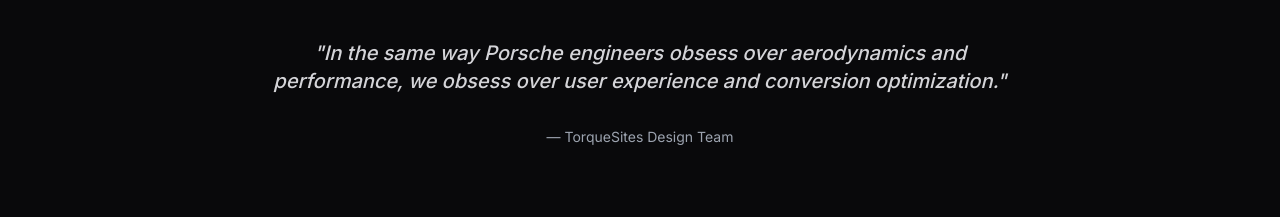
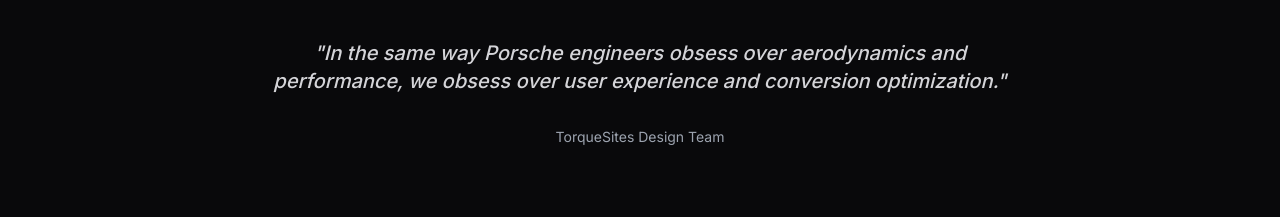
Before and after one commit to jedi-coda/torquesites, a Next.js app: page / in a window 1280 px wide. Shown: the part 1840-2057 px from the top of the page. Built offline with nearby package versions, Linux system fonts and the light colour scheme.

Commit message:
Remove leading em dash from quote attribution for cleaner design

```diff
--- a/components/PrecisionSection.tsx
+++ b/components/PrecisionSection.tsx
@@ -180,7 +180,7 @@
             transition={{ duration: 0.6, delay: 0.8 }}
             className="mt-8 text-center text-sm text-gray-400 hover:text-[#C4FF00] transition-colors duration-300"
           >
-            — TorqueSites Design Team
+            TorqueSites Design Team
           </motion.figcaption>
         </figure>
       </div>
```
